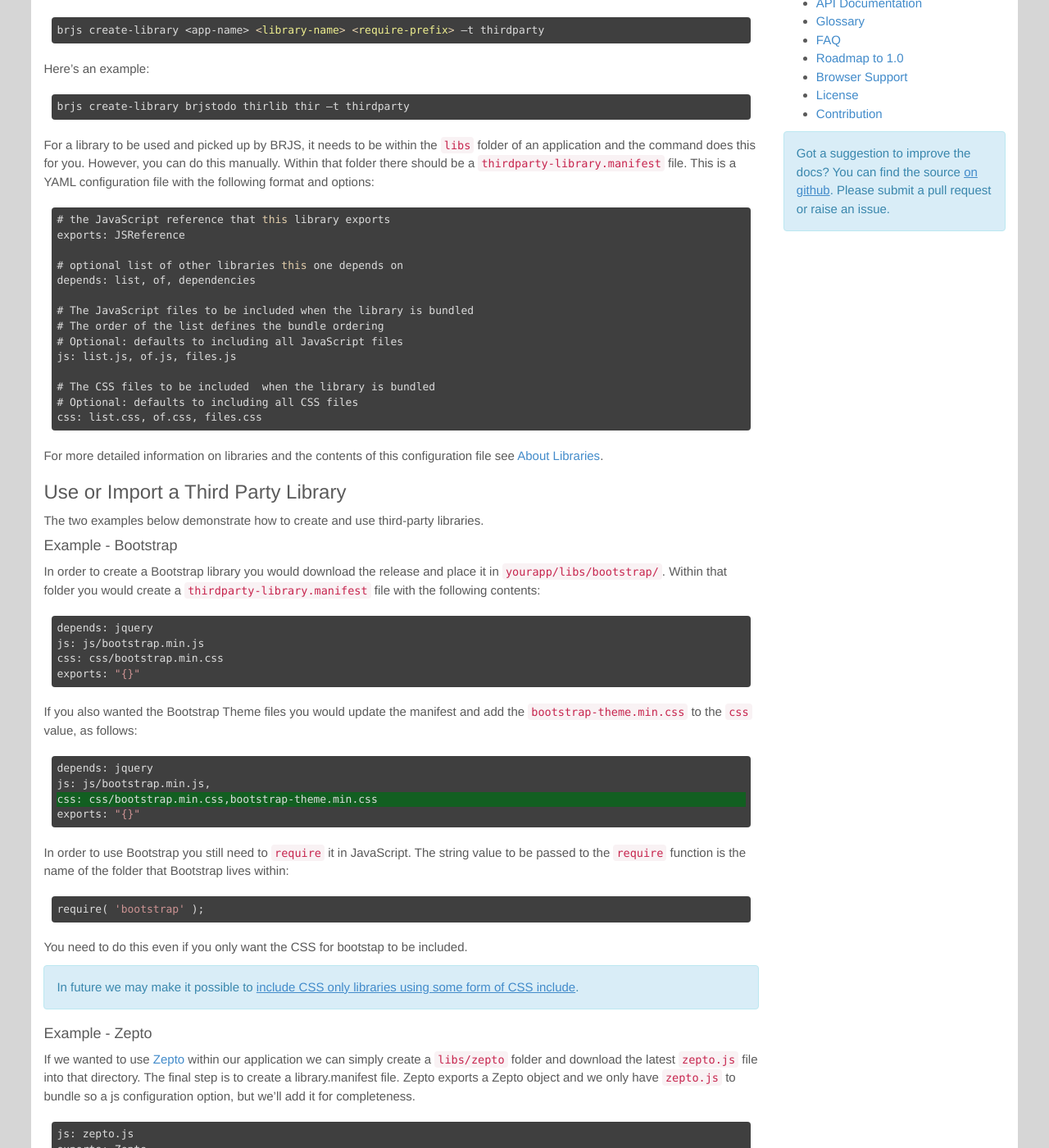
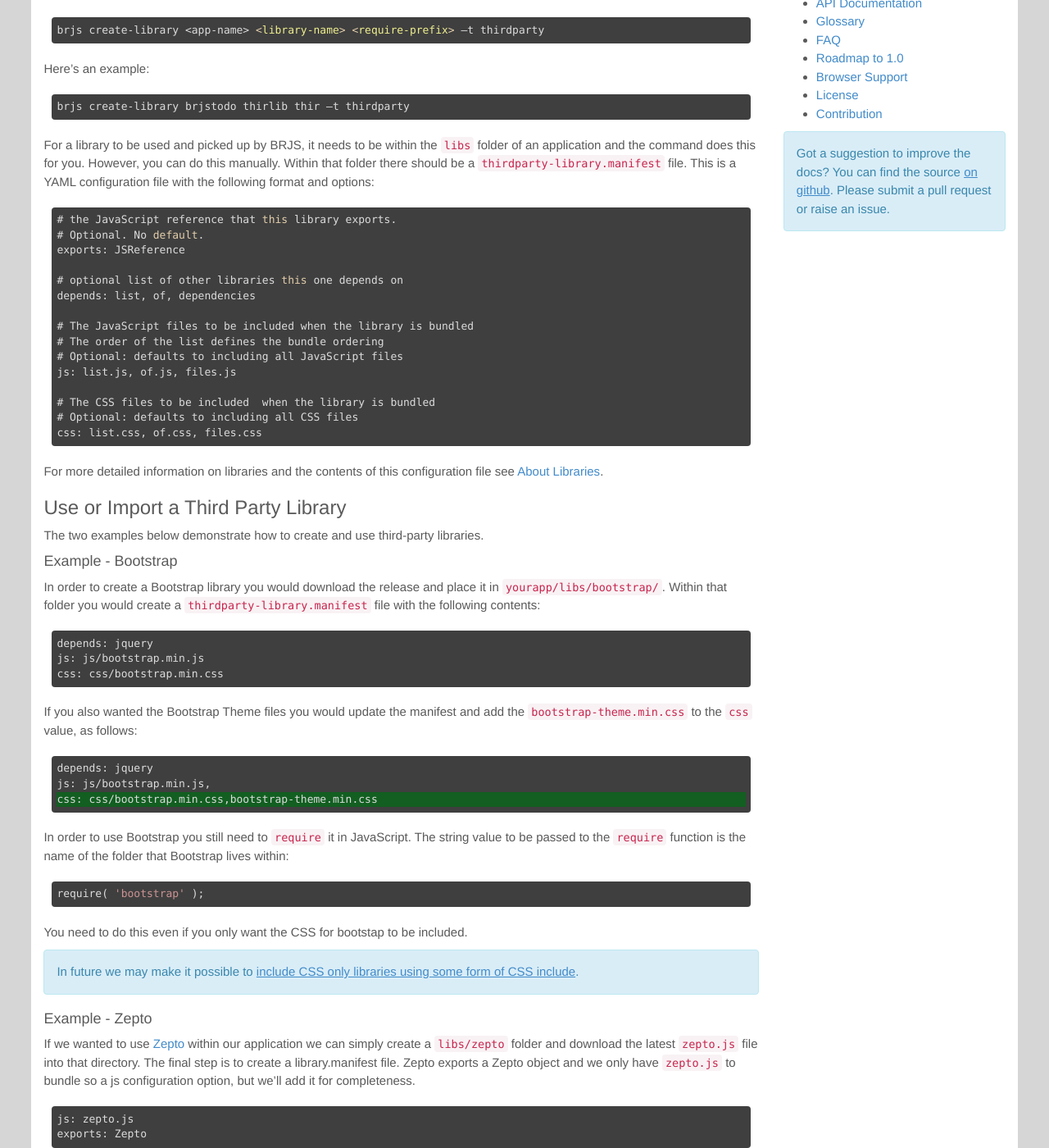
Before and after one commit to BladeRunnerJS/brjs-site, a Jekyll site: the page built from docs/use/use_libraries.md, in a window 1280 px wide and 1400 px high, scrolled down 1398 px. Shown: the whole window at 82% size. Built offline with Jekyll 4.4.1, drawn with Linux system fonts in a browser that asks for light colours; nearby versions of some CDN libraries; Markdown is read by kramdown in place of the engine named in the settings.

Commit message:
Update use_libraries.md
Additional docs fix following changes made in https://github.com/BladeRunnerJS/brjs/issues/779

````diff
--- a/docs/use/use_libraries.md
+++ b/docs/use/use_libraries.md
@@ -74,7 +74,8 @@ brjs create-library brjstodo thirlib thir –t thirdparty
 For a library to be used and picked up by BRJS, it needs to be within the `libs` folder of an application and the command does this for you. However, you can do this manually. Within that folder there should be a `thirdparty-library.manifest` file. This is a YAML configuration file with the following format and options:
 
 ```
-# the JavaScript reference that this library exports
+# the JavaScript reference that this library exports.
+# Optional. No default.
 exports: JSReference
 
 # optional list of other libraries this one depends on
@@ -104,7 +105,6 @@ In order to create a Bootstrap library you would download the release and place
 depends: jquery
 js: js/bootstrap.min.js
 css: css/bootstrap.min.css
-exports: "{}"
 ```
 
 If you also wanted the Bootstrap Theme files you would update the manifest and add the `bootstrap-theme.min.css` to the `css` value, as follows:
@@ -115,7 +115,6 @@ js: js/bootstrap.min.js,
 /*** new code ***/
 css: css/bootstrap.min.css,bootstrap-theme.min.css
 /*** end of new code ***/
-exports: "{}"
 ```
 
 In order to use Bootstrap you still need to `require` it in JavaScript. The string value to be passed to the `require` function is the name of the folder that Bootstrap lives within:
````
